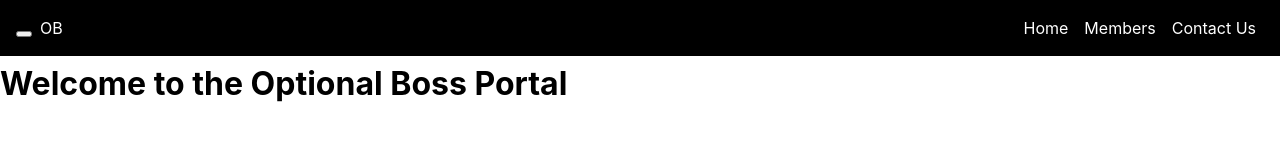
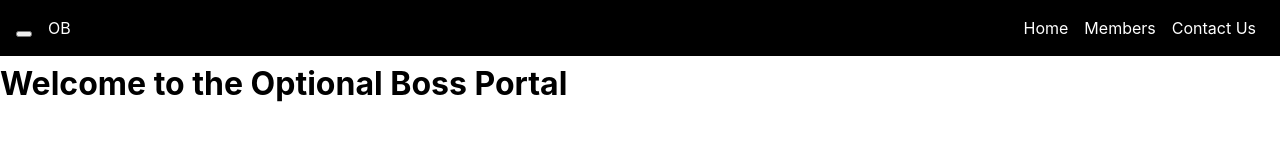
Before and after one commit to nexticodes/Optional-Boss, a React (Create React App) app in the folder ob/: page / in a window 1280 px wide. Shown: the top 160 px of the page. Built offline with nearby package versions, Linux system fonts and the light colour scheme.

Commit message:
Fix css for the header.

```diff
--- a/ob/src/components/Header/Header.css
+++ b/ob/src/components/Header/Header.css
@@ -16,7 +16,7 @@
 }
 
 .header__logo {
-    margin-left: 0.5rem;
+    margin-left: 1rem;
 }
 
 .header__logo a {
```
